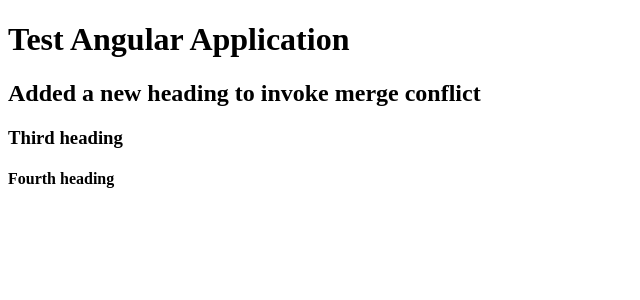
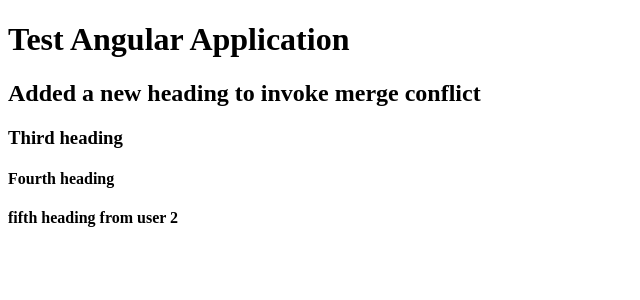
Before and after one commit to rukon023/angular-test-project, an Angular app: page / in a window 1280 px wide. Shown: the top 300 px of the page, without its empty margins (0-640 px from the left). Built offline with nearby package versions, Linux system fonts and the light colour scheme.

Commit message:
Added a new heading by user2

```diff
--- a/src/app/app.component.html
+++ b/src/app/app.component.html
@@ -2,3 +2,4 @@
 <h2>Added a new heading to invoke merge conflict</h2>
 <h3> Third heading </h3>
 <h4> Fourth heading </h4>
+<h4> fifth heading from user 2</h4>
```
